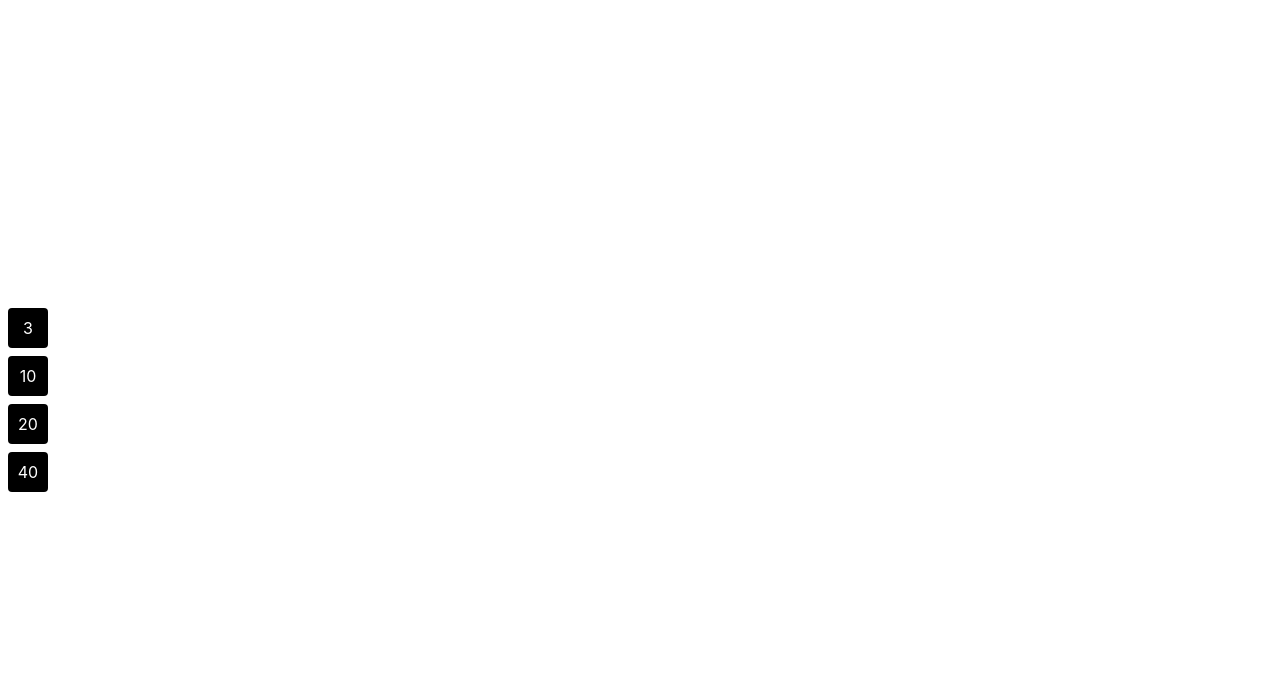
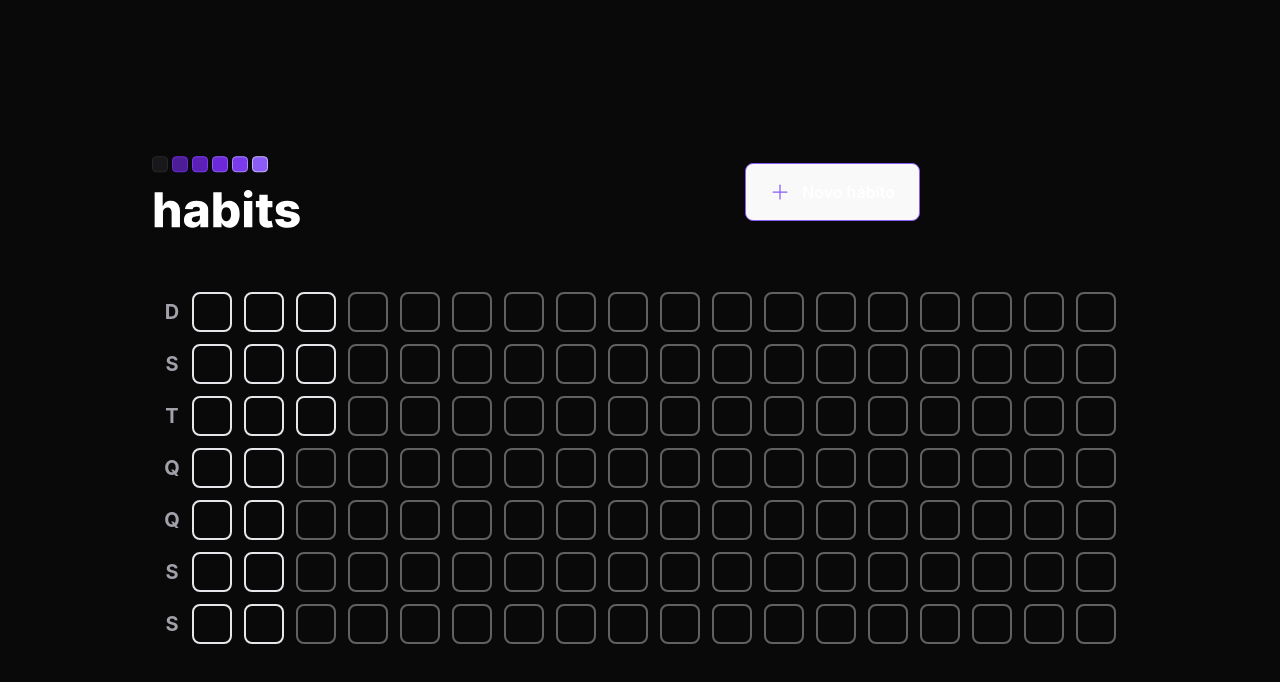
Before and after one commit to PauloHBLima/nlw-setup-web, a React (Vite) app: page / in a window 1280 px wide. Shown: the top 682 px of the page. Built offline with nearby package versions, Linux system fonts and the light colour scheme.

Commit message:
homepage do projeto

```diff
--- a/index.html
+++ b/index.html
@@ -6,7 +6,7 @@
     <meta name="viewport" content="width=device-width, initial-scale=1.0" />
     <title>Vite + React + TS</title>
   </head>
-  <body>
+  <body class="bg-background text-white">
     <div id="root"></div>
     <script type="module" src="/src/main.tsx"></script>
   </body>
--- a/package.json
+++ b/package.json
@@ -9,6 +9,8 @@
     "preview": "vite preview"
   },
   "dependencies": {
+    "dayjs": "^1.11.7",
+    "phosphor-react": "^1.4.1",
     "react": "^18.2.0",
     "react-dom": "^18.2.0"
   },
--- a/src/App.tsx
+++ b/src/App.tsx
@@ -1,17 +1,16 @@
-import {Habit} from './components/Habit'
+import "./styles/global.css";
+import { Header } from "./components/Header";
+import { SummaryTable } from "./components/SummaryTable";
+//import {Habit} from './components/Habit'
 
-import './styles/global.css'
+export function App() {
+  return (
+    <div className="w-screen h-screen flex justify-center items-center">
+      <div className="w-full max-w-5xl px-6 flex flex-col gap-16">
 
-function App() {
-  return (
-    <div>
-   <Habit completed={3} />
-   <Habit completed={10} />
-   <Habit completed={20} />
-   <Habit completed={40} />
-
-   </div>
-  )
+        <Header />
+        <SummaryTable />
+      </div>
+    </div>
+  );
 }
-
-export default App
--- a/src/components/Habit.tsx
+++ /dev/null
@@ -1,11 +0,0 @@
-interface HabitProps {
-    completed: number;
-}
-
-export function Habit(props: HabitProps){
-    return (
-<div className="bg-black w-10 h-10 text-white rounded m-2 text-center flex items-center justify-center">
-    {props.completed}
-    </div>
-    )
-}
--- /dev/null
+++ b/src/components/HabitDay.tsx
@@ -0,0 +1,9 @@
+/* interface HabitDayProps {
+    completed: number;
+} */
+
+export function HabitDay(){
+    return (
+        <div className="w-10 h-10 bg-zinc-980 border-2 border-zinc-880 rounded-lg"></div>
+    )
+}
--- /dev/null
+++ b/src/components/Header.tsx
@@ -0,0 +1,19 @@
+import { Plus } from "phosphor-react";
+
+import logoImage from "../assets/logo.svg";
+
+export function Header() {
+  return (
+    <div className="w-full max-w-3xl max-auto flex items-center justify-between">
+    <img src={logoImage} alt="Habits" />
+
+    <button
+      type="button"
+      className="border border-violet-500 font-semibold rounded-lg px-6 py-4 flex items-center gap-3 hover:border-violet-300"
+    >
+      <Plus size={20} className="text-violet-500" />
+      Novo hábito
+    </button>
+  </div>
+  )
+}
--- /dev/null
+++ b/src/components/SummaryTable.tsx
@@ -0,0 +1,44 @@
+import { generateDatesFromYearBeginning } from "../utils/generate-dates-from-year-beginning";
+import { HabitDay } from "./HabitDay";
+
+const weekDays = ["D", "S", "T", "Q", "Q", "S", "S"];
+
+const SummaryDates = generateDatesFromYearBeginning();
+
+const minimunSummaryDatesSize = 18 * 7;
+const amountOfDaysFill = minimunSummaryDatesSize - SummaryDates.length;
+
+export function SummaryTable() {
+  return (
+    <div className="w-full flex">
+      <div className="grid grid-rows-7 grid-flow-row gap-3">
+        {weekDays.map((weekDay, i) => {
+          return (
+            <div
+              key={`${weekDay}-${i}`}
+              className="text-zinc-400 text-xl h-10 w-10 font-bold flex items-center justify-center"
+            >
+              {weekDay}
+            </div>
+          );
+        })}
+      </div>
+
+      <div className="grid grid-rows-7 grid-flow-col gap-3">
+        {SummaryDates.map((date) => {
+          return <HabitDay key={date.toString()} />;
+        })}
+
+        {amountOfDaysFill > 0 &&
+          Array.from({ length: amountOfDaysFill }).map((_, i) => {
+            return (
+              <div
+                key={i}
+                className="w-10 h-10 bg-zinc-980 border-2 border-zinc-880 rounded-lg opacity-40 cursor-not-allowed"
+              />
+            );
+          })}
+      </div>
+    </div>
+  );
+}
--- a/src/main.tsx
+++ b/src/main.tsx
@@ -1,6 +1,6 @@
 import React from 'react'
 import ReactDOM from 'react-dom/client'
-import App from './App'
+import { App }from './App'
 import './index.css'
 
 ReactDOM.createRoot(document.getElementById('root') as HTMLElement).render(
--- /dev/null
+++ b/src/utils/generate-dates-from-year-beginning.ts
@@ -0,0 +1,17 @@
+import dayjs from 'dayjs';
+
+
+export function generateDatesFromYearBeginning() {
+    const firstDayOfTheYear = dayjs().startOf("year")
+    const today = new Date()
+
+    const dates = []
+    let compareDate = firstDayOfTheYear
+
+    while (compareDate.isBefore(today)) {
+        dates.push(compareDate.toDate())
+        compareDate = compareDate.add(1, 'day')
+    }
+
+    return dates
+}
--- a/tailwind.config.cjs
+++ b/tailwind.config.cjs
@@ -2,9 +2,18 @@
 module.exports = {
   content: [
     './src/**/*.tsx',
+    './index.html'
   ],
   theme: {
-    extend: {},
+    extend: {
+      colors: {
+        background: '#09090A'
+      },
+
+      gridTemplateRows: {
+        7: 'repeat(7, minmax(0, 1fr))'
+      },
+    },
   },
   plugins: [],
 }
```
Also changed, not shown: src/assets/logo.svg (added), src/styles/global.css (line endings or trailing spaces), 1 other file (tests, documents, lock files or other folders).
